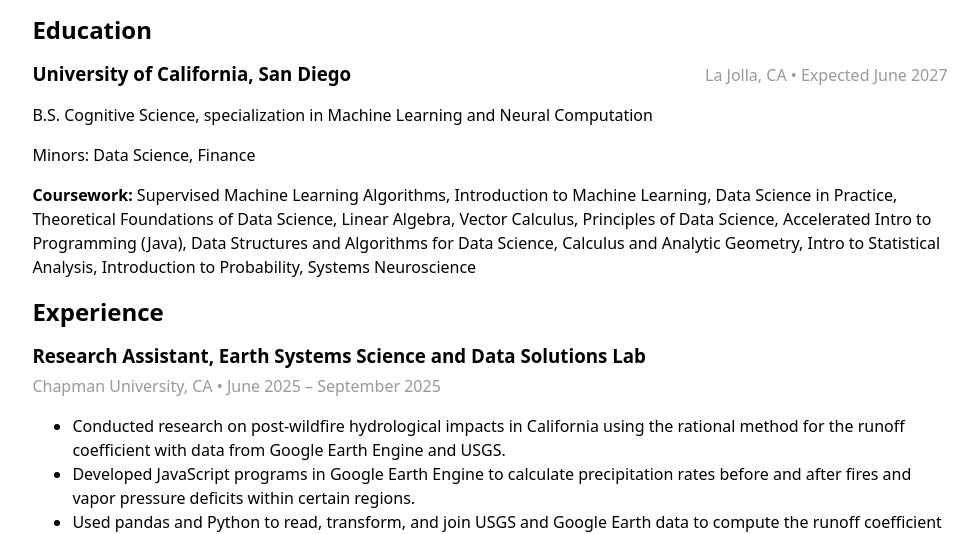
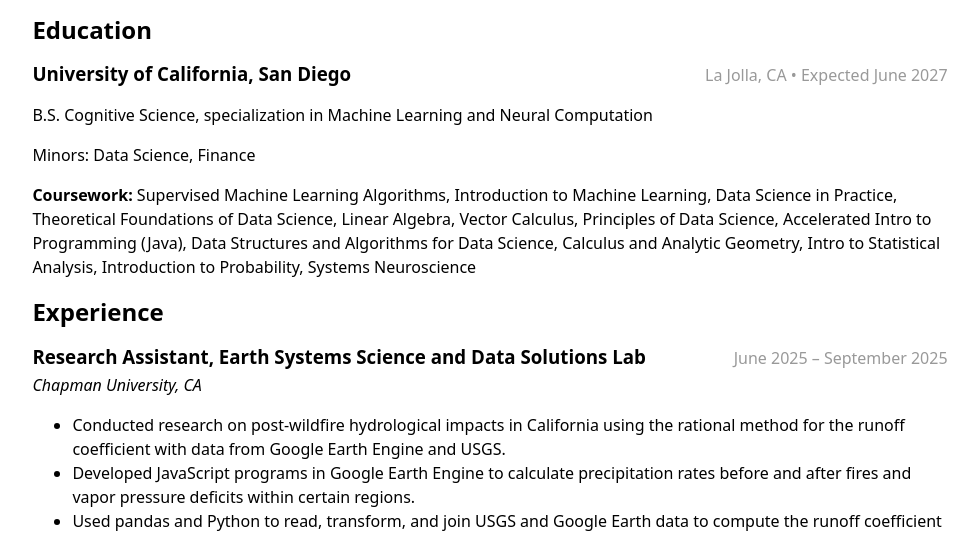
Before and after one commit to bassamhajjawi/portfolio, a plain HTML site: page resume/index.html in a window 1280 px wide. Shown: the part 272-806 px from the top of the page, without its empty margins (150-1129 px from the left). Drawn offline with Linux system fonts and the light colour scheme.

Commit message:
fix resume format

```diff
--- a/resume/index.html
+++ b/resume/index.html
@@ -50,10 +50,9 @@
         <article>
             <header>
                 <h3>Research Assistant, Earth Systems Science and Data Solutions Lab</h3>
-                <p>Chapman University, CA •
-                    <time datetime="2025-06">June 2025</time> – <time datetime="2025-09">September 2025</time>
-                </p>
+                <p><time datetime="2025-06">June 2025</time> – <time datetime="2025-09">September 2025</time></p>
             </header>
+            <p class="desc">Chapman University, CA</p>
             <ul>
                 <li>Conducted research on post-wildfire hydrological impacts in California using the rational method
                     for the runoff coefficient with data from Google Earth Engine and USGS.</li>
@@ -74,7 +73,8 @@
                 <h3><a href="https://apps.apple.com/us/app/brikz/id6761283631" target="_blank">BrikZ</a></h3>
                 <p><time datetime="2026-03">March 2026</time> – Present</p>
             </header>
-            <p class="desc">iOS app for LEGO collectors with AI-powered set identification, pricing, and social features</p>
+            <p class="desc">iOS app for LEGO collectors with AI-powered set identification, pricing, and social features
+            </p>
             <ul>
                 <li>Built a SwiftUI iOS app that lets users identify LEGO sets from photos, save them to a personal
                     collection, explore a social feed, and review sets.</li>
```
Also changed, not shown: 1 other file.
